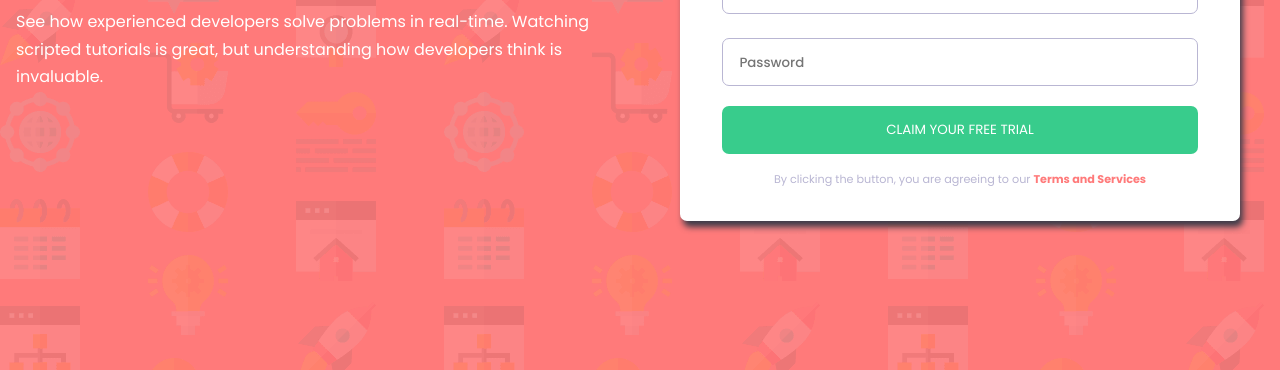
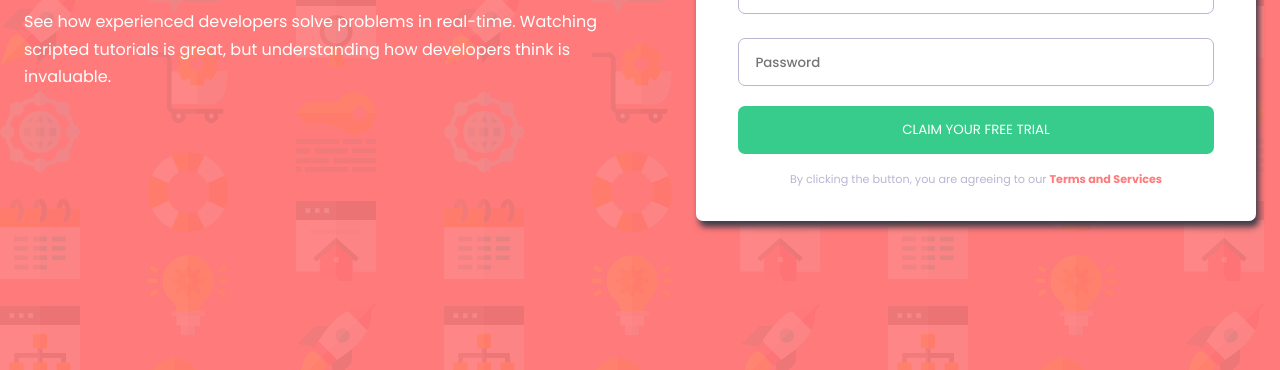
Before and after one commit to nicole-tuznik/intro-component-with-signup-form, a plain HTML site: page index.html in a window 1280 px wide. Shown: the part 430-800 px from the top of the page. Drawn offline with Linux system fonts and the light colour scheme.

Commit message:
Final styling

```diff
--- a/style.scss
+++ b/style.scss
@@ -157,7 +157,7 @@ body {
     flex: 1;
     max-width: 40rem;
     text-align: left;
-    padding-right: 2rem;
+    margin: 1.5rem;
 
     &__heading {
       font-size: 3rem;
```
Also changed, not shown: css/style.css, 1 other file.
